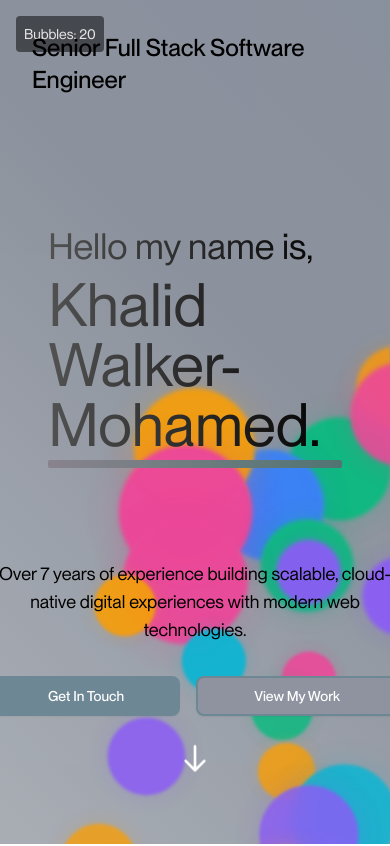
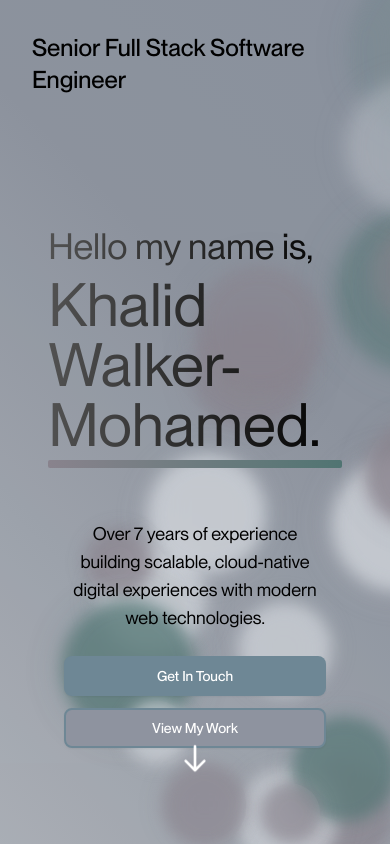
Before and after one commit to KNMohamed/personal-website, a Next.js app: page / in a window 390 px wide. Shown: the top 846 px of the page. Built offline with nearby package versions, Linux system fonts and the light colour scheme.

Commit message:
Change bubble opacity and size distribution

```diff
--- a/src/app/components/Bubble/Bubble.tsx
+++ b/src/app/components/Bubble/Bubble.tsx
@@ -17,11 +17,10 @@ const Bubble: React.FC<BubbleComponentProps> = ({ bubble }) => {
         width: `${bubble.size}px`,
         height: `${bubble.size}px`,
         backgroundColor: bubble.color,
-        opacity: bubble.opacity,
         animationDuration: `${bubble.duration}s`,
         transform: 'translateY(0)',
         zIndex: 10,
-        filter: 'blur(2px)',
+        filter: 'blur(8px)',
         boxShadow: `0 0 ${bubble.size * 0.3}px ${bubble.color}40`,
       }}
     />
--- a/src/app/components/Bubble/BubbleContainer.tsx
+++ b/src/app/components/Bubble/BubbleContainer.tsx
@@ -22,25 +22,17 @@ const BubbleContainer: React.FC<BubbleContainerProps> = ({
   className = '',
 }) => {
   const [bubbles, setBubbles] = useState<BubbleProps[]>([]);
-  const colors = [
-    '#3B82F6', // Blue
-    '#8B5CF6', // Purple
-    '#EC4899', // Pink
-    '#06B6D4', // Cyan
-    '#10B981', // Emerald
-    '#F59E0B', // Amber
-  ];
+  const colors = ['#507472', '#d1d5db', '#89838d'];
 
   const generateBubble = useCallback((): BubbleProps => {
     const bubble = {
       id: Math.random().toString(36).substring(2, 11),
-      x: Math.random() * 90 + 5, // 5-95% to avoid edges
+      x: Math.random() * 98 + 1,
       y: 110, // Start from bottom
-      size: Math.random() * 80 + 60, // 20-50px
+      size: Math.random() * 120 + 60, // 20-50px
       color: colors[Math.floor(Math.random() * colors.length)],
-      opacity: Math.random() * 0.15 + 0.05, // 0.3-0.8
-      duration: Math.random() * 5 + 8, // 8-13 seconds
-      delay: 0,
+      duration: Math.random() * 4 + 5, // 8-13 seconds
+      delay: 2,
     };
     console.log('Generated bubble:', bubble);
     return bubble;
@@ -91,10 +83,6 @@ const BubbleContainer: React.FC<BubbleContainerProps> = ({
       {bubbles.map((bubble) => (
         <Bubble key={bubble.id} bubble={bubble} />
       ))}
-      {/* Debug info */}
-      <div className="absolute top-4 left-4 text-white text-sm bg-black/50 p-2 rounded pointer-events-auto">
-        Bubbles: {bubbles.length}
-      </div>
     </div>
   );
 };
--- a/src/app/components/HeroSection.tsx
+++ b/src/app/components/HeroSection.tsx
@@ -104,7 +104,7 @@ const HeroSection = () => {
       />
 
       {/* Content */}
-      <div className="flex flex-col items-center justify-end h-full pb-24 relative z-10">
+      <div className="flex flex-col items-center justify-end h-full pb-16 md:pb-24 relative z-10 px-4 sm:px-6 w-full">
         <h1
           className="absolute text-8xl top-1/4 md:top-2/5 md:-translate-y-1/2 w-full max-w-[90%]"
           style={{
@@ -164,16 +164,16 @@ const HeroSection = () => {
             </div>
           </div>
         </h1>
-        <div className="text-center max-w-4xl">
-          <p className="text-lg md:text-3xl mb-8 text-black">
+        <div className="text-center w-full max-w-4xl px-4">
+          <p className="text-lg md:text-3xl mb-6 sm:mb-8 text-black">
             Over 7 years of experience building scalable, cloud-native digital
             experiences with modern web technologies.
           </p>
-          <div className="flex justify-center gap-4">
+          <div className="flex flex-col sm:flex-row justify-center gap-3 sm:gap-4 w-full">
             <Button asChild size="lg">
               <a
                 href="#contact"
-                className="px-8 py-4 bg-quaternary text-white font-medium rounded-lg hover:bg-quinary transition-colors"
+                className="w-full sm:w-auto px-6 sm:px-8 py-3 sm:py-4 bg-quaternary text-white font-medium rounded-lg hover:bg-quinary transition-colors text-sm sm:text-base"
               >
                 Get In Touch
               </a>
@@ -181,7 +181,7 @@ const HeroSection = () => {
             <Button asChild size="lg">
               <a
                 href="#work"
-                className="px-8 py-4 border-2 border-quaternary text-white font-medium rounded-lg hover:bg-quaternary transition-colors"
+                className="w-full sm:w-auto px-6 sm:px-8 py-3 sm:py-4 border-2 border-quaternary text-white font-medium rounded-lg hover:bg-quaternary transition-colors text-sm sm:text-base"
               >
                 View My Work
               </a>
--- a/src/app/globals.css
+++ b/src/app/globals.css
@@ -16,11 +16,11 @@
 @keyframes bubbleFloat {
   0% {
     transform: translateY(0px) translateX(0px) scale(0.8);
-    opacity: 0.8;
+    opacity: 0.6;
   }
   50% {
     transform: translateY(-50vh) translateX(20px);
-    opacity: 1;
+    opacity: 0.8;
   }
   100% {
     transform: translateY(-120vh) translateX(-10px) scale(1.1);
--- a/src/app/types/bubble.ts
+++ b/src/app/types/bubble.ts
@@ -4,7 +4,6 @@ export interface BubbleProps {
   y: number;
   size: number;
   color: string;
-  opacity: number;
   duration: number;
   delay: number;
 }
```
